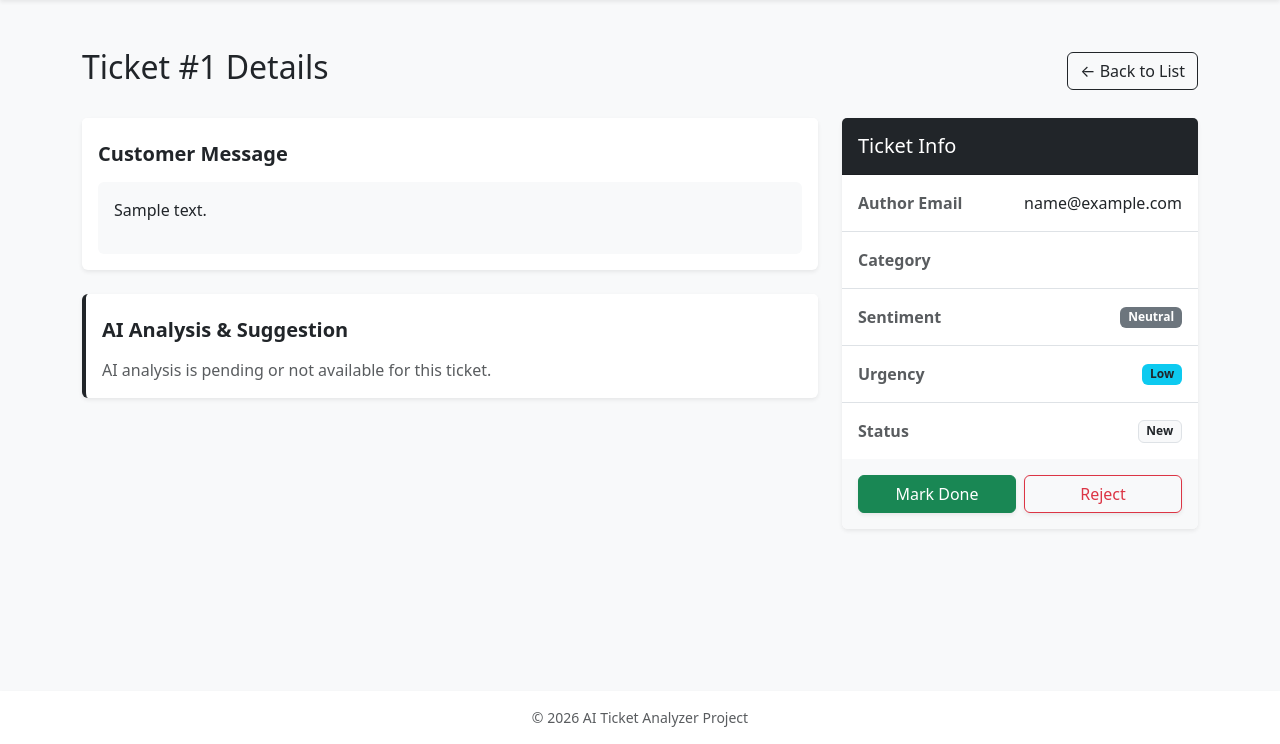
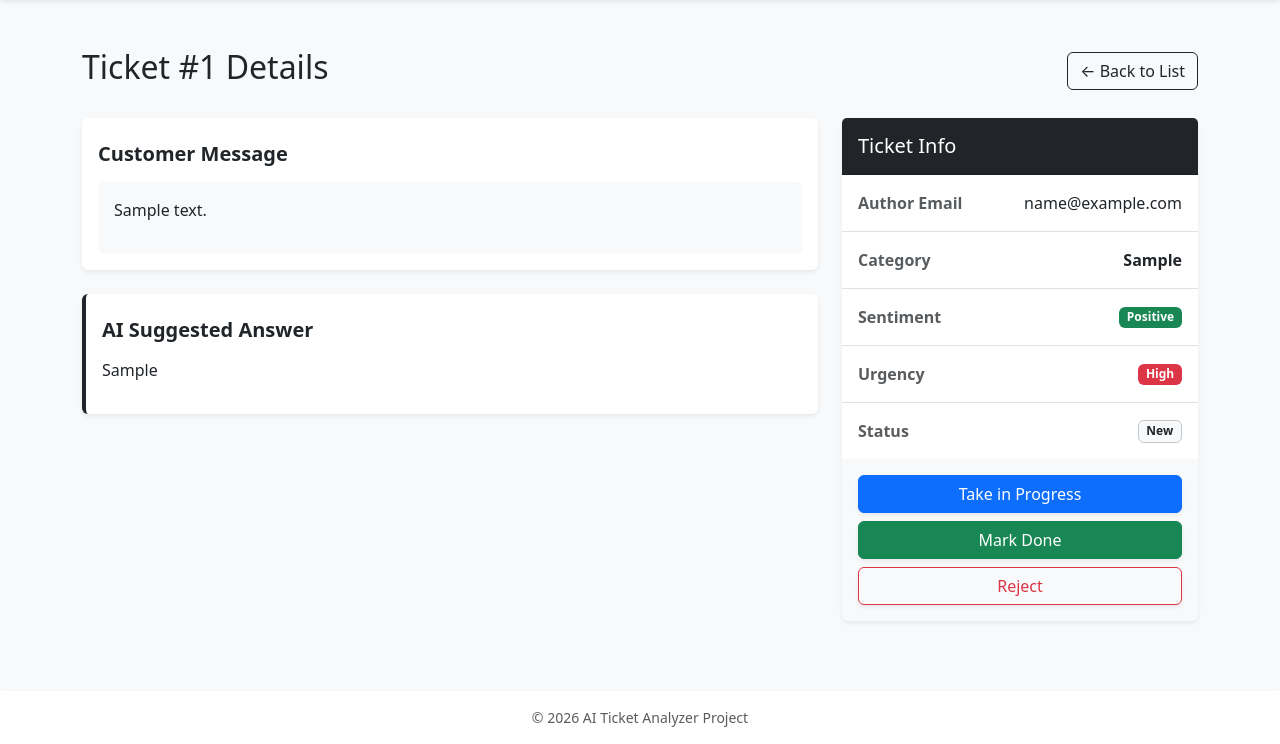
Before and after one commit to Hryhorenko-Yeluzaveta/ai-tickets-analyzer, a Django app: page /analyzer/ticket/1 in a window 1280 px wide. Shown: the part 56-800 px from the top of the page. Run offline with Django 5.2, Linux system fonts and the light colour scheme; tables that the repository leaves empty hold one stand-in row (values such as "Sample post").

Commit message:
Add an AI-powered Ticket analyzer

```diff
--- a/analyzer/models.py
+++ b/analyzer/models.py
@@ -1,5 +1,29 @@
 from django.db import models
 
 class Ticket(models.Model):
-    author_email = models.CharField(max_length=100)
+    URGENCY_CHOICES = {
+        'H': 'High',
+        'M': 'Medium',
+        'L': 'Low',
+    }
+
+    SENTIMENT_CHOICES = {
+        'POS': 'Positive',
+        'NEG': 'Negative',
+        'NEU': 'Neutral',
+    }
+
+    STATUS_CHOICES = {
+        'N': 'New',
+        'D': 'Done',
+        'P': 'In Progress',
+        'R': 'Rejected',
+    }
+
+    author_email = models.EmailField(max_length=100)
     message = models.TextField()
+    category = models.CharField(max_length=100, blank=True, null=True)
+    urgency = models.CharField(choices=URGENCY_CHOICES, max_length=1, blank=True, null=True)
+    sentiment = models.CharField(choices=SENTIMENT_CHOICES, max_length=3, blank=True, null=True)
+    ai_response = models.TextField(blank=True, null=True)
+    status = models.CharField(choices=STATUS_CHOICES, max_length=1, default='N')
--- a/analyzer/urls.py
+++ b/analyzer/urls.py
@@ -2,10 +2,12 @@ from django.contrib import admin
 from django.urls import path, include
 from django.views.generic import TemplateView
 
+from analyzer import views
 from analyzer.views import TicketCreateView, TicketListView, TicketDetailView
 
 urlpatterns = [
     path('add-ticket', TicketCreateView.as_view(), name='add_ticket'),
     path('list-tickets', TicketListView.as_view(), name='list_tickets'),
     path('ticket/<int:pk>', TicketDetailView.as_view(), name='ticket'),
+    path('ticket/<int:ticket_id>/<str:new_status>', views.change_status, name='change_status'),
 ]
--- a/analyzer/views.py
+++ b/analyzer/views.py
@@ -1,9 +1,18 @@
-from django.shortcuts import render
-from django.urls import reverse_lazy
+import json
+import os
+from http.client import responses
+
+from django.http import HttpResponseRedirect, HttpResponseBadRequest
+from django.shortcuts import render, get_object_or_404
+from django.urls import reverse_lazy, reverse
+from django.views.decorators.http import require_POST
 from django.views.generic import CreateView, ListView, DetailView
 
 from analyzer.forms import TicketCreateForm
 from analyzer.models import Ticket
+
+from google import genai
+from google.genai import types
 
 
 class TicketCreateView(CreateView):
@@ -12,13 +21,60 @@ class TicketCreateView(CreateView):
     form_class = TicketCreateForm
     success_url = reverse_lazy('list_tickets')
 
+    def form_valid(self, form):
+        self.object = form.save(commit=False)
+        client = genai.Client(api_key=os.getenv('GEMINI_API_KEY'))
+
+        prompt = f"""
+            Act as Technical Support Tickets Analyzer.
+            The user sends his email address along with the request.
+            Analyze this client request: "{self.object.message}"
+            Add necessary Category,
+            Sentiment (must be exactly one of: POS (positive), NEG (negative), NEU (neutral)),
+            Urgency (must be exactly one of: H (high), M (medium), L (low))
+            and your suggested response for this request. Don't say you've already done something, just provide a recommendation.
+            All response data give in JSON-format with keys: "category", "sentiment", "urgency", "suggested_response".
+        """
+        response = client.models.generate_content(
+            model = 'gemini-3.1-flash-lite-preview',
+            contents = prompt,
+            config = types.GenerateContentConfig(
+                response_mime_type='application/json',
+                thinking_config = types.ThinkingConfig(thinking_level = "low"),
+                temperature=1.0
+            ),
+        )
+
+        ai_response = json.loads(response.text)
+        self.object.category = ai_response['category']
+        self.object.urgency = ai_response['urgency']
+        self.object.sentiment = ai_response['sentiment']
+        self.object.ai_response = ai_response['suggested_response']
+        self.object.save()
+
+        return HttpResponseRedirect(self.get_success_url())
+
+
 class TicketListView(ListView):
     template_name = 'tickets_list.html'
     model = Ticket
     context_object_name = 'tickets'
-    paginate_by = 2
+    paginate_by = 10
 
 class TicketDetailView(DetailView):
     template_name = 'ticket_detail.html'
     model = Ticket
     context_object_name = 'ticket'
+
+@require_POST
+def change_status(request, ticket_id, new_status):
+    ticket = get_object_or_404(Ticket, pk=ticket_id)
+
+    valid_statuses = Ticket.STATUS_CHOICES.keys()
+    if new_status not in valid_statuses:
+        return HttpResponseBadRequest("Invalid status code.")
+
+
+    ticket.status = new_status
+    ticket.save()
+    return HttpResponseRedirect(reverse('ticket', kwargs={'pk': ticket_id}))
--- a/templates/ticket_detail.html
+++ b/templates/ticket_detail.html
@@ -28,7 +28,7 @@
 
             <div class="card border-0 shadow-sm border-start border-4 border-dark">
                 <div class="card-header bg-white border-bottom-0 pt-4 pb-0">
-                    <h5 class="fw-bold mb-0">AI Analysis & Suggestion</h5>
+                    <h5 class="fw-bold mb-0">AI Suggested Answer</h5>
                 </div>
                 <div class="card-body">
                     <p class="text-muted mb-0">
@@ -63,9 +63,9 @@
 
                     <li class="list-group-item d-flex justify-content-between align-items-center py-3">
                         <span class="fw-semibold text-muted">Sentiment</span>
-                        {% if ticket.sentiment == 'Positive' %}
+                        {% if ticket.sentiment == 'POS' %}
                             <span class="badge bg-success text-white">Positive</span>
-                        {% elif ticket.sentiment == 'Negative' %}
+                        {% elif ticket.sentiment == 'NEG' %}
                             <span class="badge bg-danger text-white">Negative</span>
                         {% else %}
                             <span class="badge bg-secondary text-white">Neutral</span>
@@ -74,9 +74,9 @@
 
                     <li class="list-group-item d-flex justify-content-between align-items-center py-3">
                         <span class="fw-semibold text-muted">Urgency</span>
-                        {% if ticket.urgency == 'High' %}
+                        {% if ticket.urgency == 'H' %}
                             <span class="badge bg-danger text-white">High</span>
-                        {% elif ticket.urgency == 'Medium' %}
+                        {% elif ticket.urgency == 'M' %}
                             <span class="badge bg-warning text-dark">Medium</span>
                         {% else %}
                             <span class="badge bg-info text-dark">Low</span>
@@ -85,20 +85,32 @@
 
                     <li class="list-group-item d-flex justify-content-between align-items-center py-3">
                         <span class="fw-semibold text-muted">Status</span>
-                        {% if ticket.status == 'Done' %}
+                        {% if ticket.status == 'D' %}
                             <span class="badge bg-success-subtle text-success border border-success">Done</span>
-                        {% elif ticket.status == 'In Progress' %}
-                            <span class="badge bg-warning-subtle text-warning border border-warning">In Progress</span>
+                        {% elif ticket.status == 'P' %}
+                            <span class="badge bg-primary-subtle text-primary border border-primary">In Progress</span>
+                        {% elif ticket.status == 'R' %}
+                            <span class="badge bg-danger-subtle text-danger border border-danger">Rejected</span>
                         {% else %}
-                            <span class="badge bg-light text-dark border">New</span>
+                            <span class="badge bg-light text-dark border border-secondary-subtle">New</span>
                         {% endif %}
                     </li>
 
                 </ul>
 
-                <div class="card-body bg-light d-flex gap-2 rounded-bottom">
-                    <button class="btn btn-success w-50 shadow-sm">Mark Done</button>
-                    <button class="btn btn-outline-danger w-50 shadow-sm">Reject</button>
+                <div class="card-body bg-light d-grid gap-2 rounded-bottom">
+                    <form action="{% url 'change_status' ticket_id=ticket.id new_status='P' %}" method="post">
+                        {% csrf_token %}
+                        <button type="submit" class="btn btn-primary shadow-sm w-100">Take in Progress</button>
+                    </form>
+                    <form action="{% url 'change_status' ticket_id=ticket.id new_status='D' %}" method="post">
+                        {% csrf_token %}
+                        <button type="submit" class="btn btn-success shadow-sm w-100">Mark Done</button>
+                    </form>
+                    <form action="{% url 'change_status' ticket_id=ticket.id new_status='R' %}" method="post">
+                        {% csrf_token %}
+                        <button type="submit" class="btn btn-outline-danger shadow-sm w-100 ">Reject</button>
+                    </form>
                 </div>
             </div>
         </div>
```
Also changed, not shown: templates/tickets_list.html (+11 -9 lines), analyzer/migrations/0002_ticket_ai_response_ticket_category_ticket_sentiment_and_more.py (added), analyzer/migrations/0003_ticket_status.py (added).
